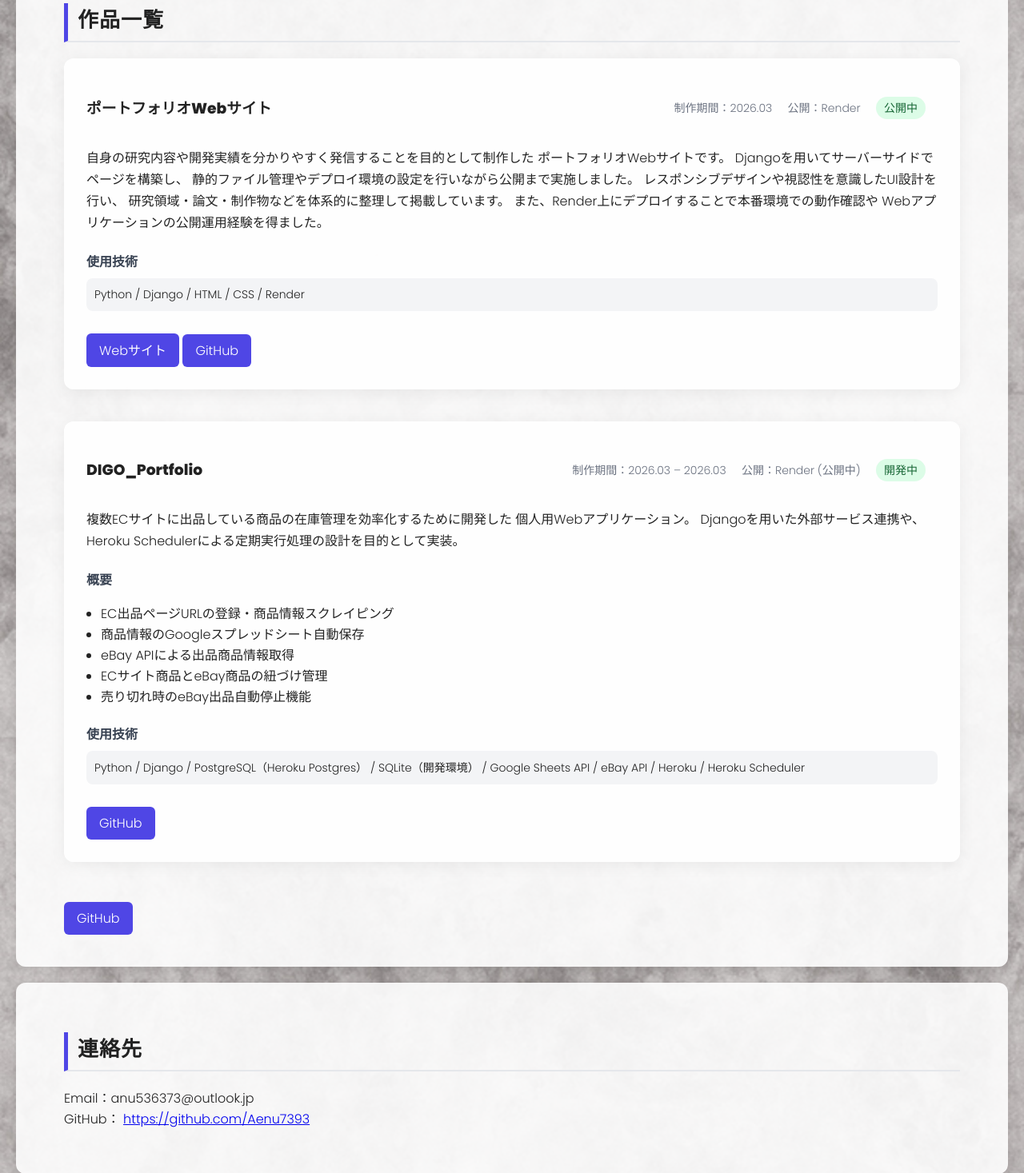
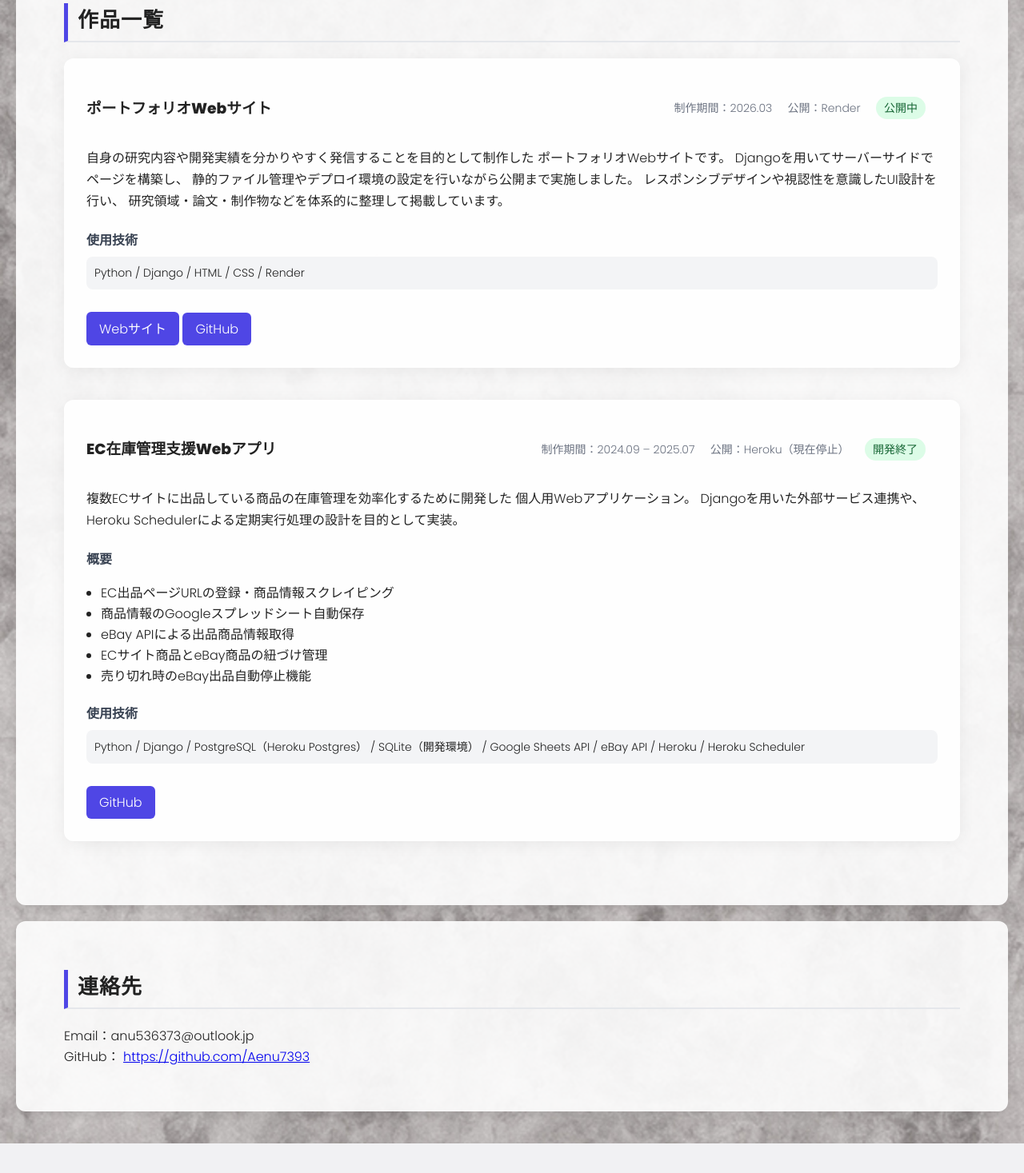
Before and after one commit to Aenu7393/django-Anu-portfolio, a Django app: page / in a window 1280 px wide. Shown: the part 1050-2517 px from the top of the page at 80% size. After the commit the page ends 2480 px from the top, so only its background shows below. Run offline with Django 5.2, Linux system fonts and the light colour scheme.

Commit message:
add portfolio

```diff
--- a/portfolio/templates/portfolio/home.html
+++ b/portfolio/templates/portfolio/home.html
@@ -109,8 +109,6 @@
 
                     レスポンシブデザインや視認性を意識したUI設計を行い、
                     研究領域・論文・制作物などを体系的に整理して掲載しています。
-                    また、Render上にデプロイすることで本番環境での動作確認や
-                    Webアプリケーションの公開運用経験を得ました。
                 </p>
 
                 <div class="project-section">
@@ -121,21 +119,24 @@
                 </div>
 
                 <div class="project-links">
-                    <a href="ここに公開URL" target="_blank">Webサイト</a>
-                    <a href="ここにGitHubURL" target="_blank">GitHub</a>
+                    <a href="https://django-anu-portfolio.onrender.com/" target="_blank">Webサイト</a>
+                    <a href="https://github.com/Aenu7393/django-Anu-portfolio" target="_blank">GitHub</a>
                 </div>
 
             </div>
 
+
+
+
             <div class="project-card">
 
                 <div class="project-header">
-                    <h3>DIGO_Portfolio</h3>
+                    <h3>EC在庫管理支援Webアプリ</h3>
 
                     <div class="project-meta">
-                        <span>制作期間：2026.03 – 2026.03</span>
-                        <span>公開：Render (公開中)</span>
-                        <span class="status done">開発中</span>
+                        <span>制作期間：2024.09 – 2025.07</span>
+                        <span>公開：Heroku（現在停止）</span>
+                        <span class="status done">開発終了</span>
                     </div>
                 </div>
 
@@ -172,19 +173,6 @@
             </div>
 
 
-
-                <div class="project-links">
-                    <a href="https://github.com/Aenu7393/ebay-support-system" target="_blank" rel="noopener noreferrer">
-                        GitHub
-                    </a>
-                </div>
-
-            </div>
-
-
-
-
-
         </section>
         <section class="contact">
         <h2>連絡先</h2>
```
